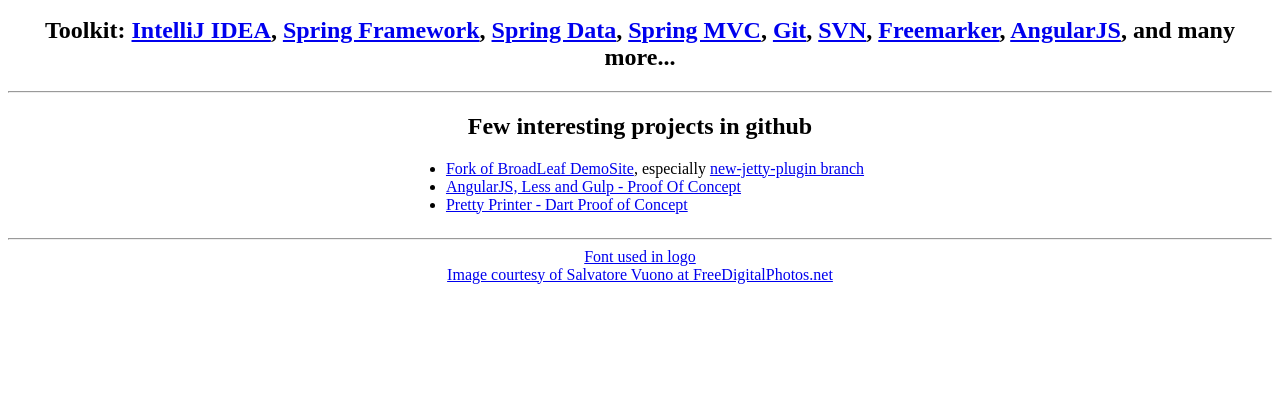
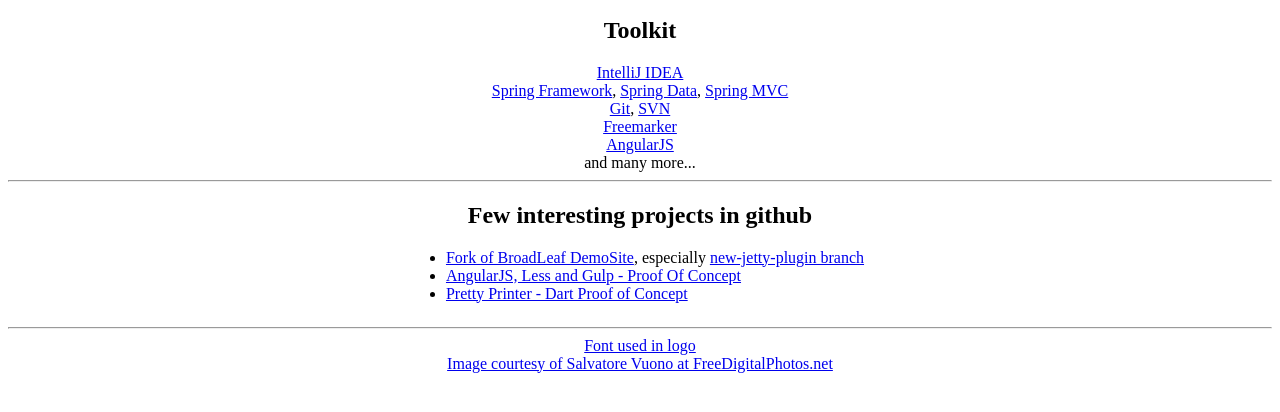
Before and after one commit to firen/firen.github.io, a plain HTML site: page index.html in a window 1280 px wide. Shown: the part 200-612 px from the top of the page. Drawn offline with Linux system fonts and the light colour scheme.

Commit message:
format toolkit section

```diff
--- a/index.html
+++ b/index.html
@@ -4,7 +4,13 @@
 
 <body>
 <img src="logo.png" /><br/>
-<h2>Toolkit: <a href="https://www.jetbrains.com/idea/">IntelliJ IDEA</a>, <a href="http://projects.spring.io/spring-framework/">Spring Framework</a>, <a href="http://projects.spring.io/spring-data/">Spring Data</a>, <a href="http://projects.spring.io/spring-framework/">Spring MVC</a>, <a href="http://git-scm.com/">Git</a>, <a href="https://subversion.apache.org/">SVN</a>, <a href="http://freemarker.org/">Freemarker</a>, <a href="https://angularjs.org/">AngularJS</a>, and many more...</h2>
+<h2>Toolkit</h2>
+<a href="https://www.jetbrains.com/idea/">IntelliJ IDEA</a><br />
+<a href="http://projects.spring.io/spring-framework/">Spring Framework</a>, <a href="http://projects.spring.io/spring-data/">Spring Data</a>, <a href="http://projects.spring.io/spring-framework/">Spring MVC</a><br />
+<a href="http://git-scm.com/">Git</a>, <a href="https://subversion.apache.org/">SVN</a><br />
+<a href="http://freemarker.org/">Freemarker</a><br />
+<a href="https://angularjs.org/">AngularJS</a><br />
+and many more...
 <hr/>
 <h2>Few interesting projects in github</h2>
 <ul>
```
